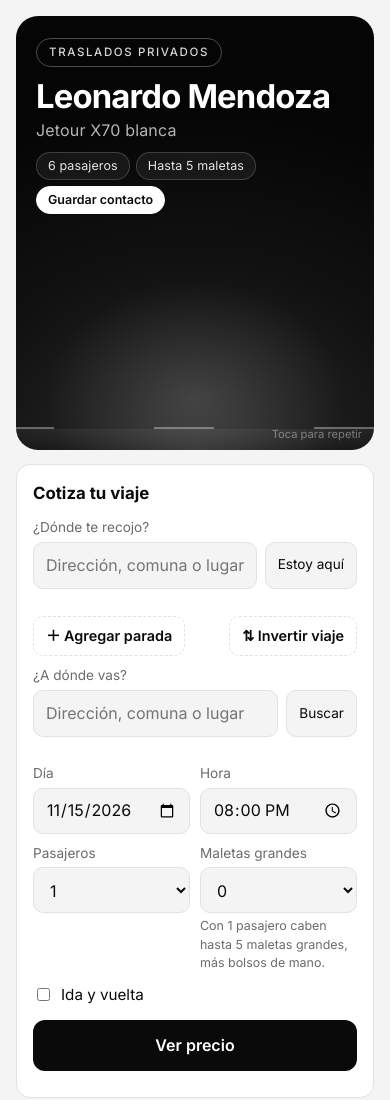
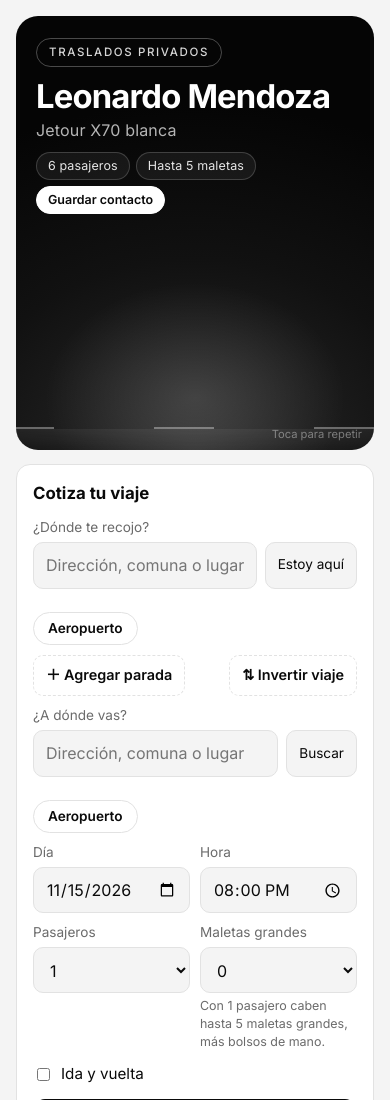
Before and after one commit to leologo11/leonardomendoza, a plain HTML site: page index.html in a window 390 px wide. Shown: the top 1100 px of the page. Drawn offline with nearby package versions, Linux system fonts and the light colour scheme.

Commit message:
Botón rápido «Aeropuerto» (Terminal 1 Nacional) bajo origen y destino
Co-Authored-By: Claude Opus 5.5 <noreply@anthropic.com>

```diff
--- a/app.js
+++ b/app.js
@@ -55,6 +55,8 @@ function choose(which, place) {
   picked[which] = place;
   $(`${which}-chosen`).textContent = place ? `✓ ${place.label}` : '';
   $(`${which}-results`).innerHTML = '';
+  // The quick button of that place stays marked while it's the one chosen.
+  document.querySelectorAll(`.quick[data-for="${which}"] button`).forEach(b => b.classList.toggle('on', !!place && place.label === b.textContent));
   if (which === 'me' && place) driverCalc();
   // Picking a stop once there's a price quotes again with it.
   if (stops.includes(which) && place && quote) $('form').requestSubmit();
@@ -146,6 +148,20 @@ function addStop(place) {
   return id;
 }
 $('add-stop').onclick = () => addStop();
+// Quick places (CONFIG.rapidos): one tap fills pickup or destination with that place, shown by its name.
+document.querySelectorAll('.quick').forEach(box => {
+  const which = box.dataset.for;
+  for (const q of CONFIG.rapidos || []) {
+    const b = document.createElement('button');
+    b.type = 'button'; b.textContent = q.nombre;
+    b.onclick = () => {
+      $(which).value = q.nombre;
+      choose(which, { lat: q.lat, lng: q.lng, label: q.nombre });
+      requote();
+    };
+    box.append(b);
+  }
+});
 // The way back: the destination becomes the pickup, and the stops go in reverse.
 $('swap').onclick = () => {
   const a = picked.from, b = picked.to, va = $('from').value, vb = $('to').value;
--- a/config.js
+++ b/config.js
@@ -19,6 +19,11 @@ export const CONFIG = {
   // En hora punta, o si el viaje parte, para o llega en un lugar concurrido, TODO el viaje va a este valor por km.
   tarifaAlta: 950,
   horaPunta: ['07:00-10:00', '17:00-21:00'], // lunes a viernes (no festivos), hora de Chile
+  // Botones rápidos bajo «¿Dónde te recojo?» y «¿A dónde vas?»: un toque y queda ese lugar.
+  rapidos: [
+    { nombre: 'Aeropuerto', lat: -33.39665, lng: -70.7939 }, // Terminal 1 Nacional, Armando Cortínez Oriente 1704
+  ],
+
   // Lugares concurridos: nombre, posición y radio en metros alrededor.
   lugares: [
     { nombre: 'Aeropuerto', lat: -33.3925, lng: -70.7900, radio: 2500 },
--- a/index.html
+++ b/index.html
@@ -182,6 +182,12 @@ details ul { padding-left: 18px; margin: 8px 0 0; color: var(--muted); }
 .mini:disabled { opacity: .3; cursor: default; }
 .mini.del { color: var(--muted); }
 .stop .with-btn { gap: 6px; }
+/* Quick places under pickup / destination (CONFIG.rapidos). */
+.quick { display: flex; flex-wrap: wrap; gap: 6px; margin-top: 6px; }
+.quick:empty { display: none; }
+.quick button { border: 1px solid var(--line); background: var(--card); color: var(--text); border-radius: 999px; padding: 6px 14px; font: inherit; font-size: 0.85rem; font-weight: 600; cursor: pointer; }
+.quick button:hover { border-color: var(--text); }
+.quick button.on { background: var(--accent); color: var(--accent-text); border-color: var(--accent); }
 .stop-tools { display: flex; justify-content: space-between; gap: 8px; margin-top: 10px; }
 .link-btn { border: 1px dashed var(--line); background: transparent; color: var(--accent); border-radius: 10px; padding: 9px 12px; font: inherit; font-size: 0.9rem; font-weight: 600; cursor: pointer; }
 .link-btn:hover { background: var(--accent-soft); }
@@ -285,6 +291,7 @@ details ul { padding-left: 18px; margin: 8px 0 0; color: var(--muted); }
       </div>
       <ul class="results" id="from-results"></ul>
       <div class="chosen" id="from-chosen"></div>
+      <div class="quick" data-for="from"></div>
     </div>
 
     <div id="stops"></div>
@@ -301,6 +308,7 @@ details ul { padding-left: 18px; margin: 8px 0 0; color: var(--muted); }
       </div>
       <ul class="results" id="to-results"></ul>
       <div class="chosen" id="to-chosen"></div>
+      <div class="quick" data-for="to"></div>
     </div>
 
     <div class="row">
```
